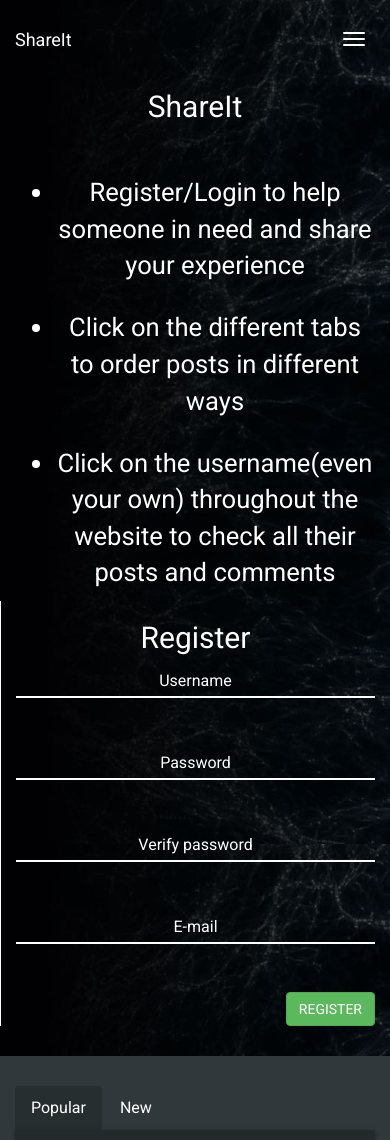
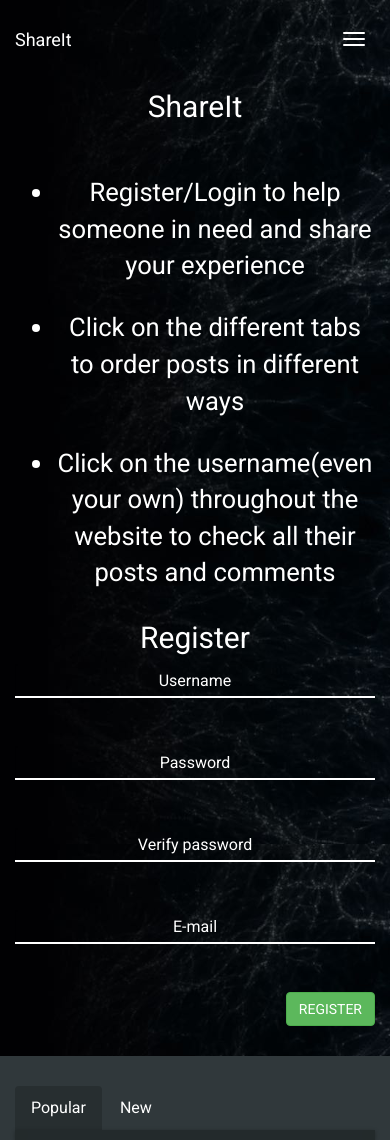
Before and after one commit to PeterAkaJohn/Blog, a Python web app: template templates/front.html in a window 390 px wide. Run offline with Jinja, Linux system fonts and the light colour scheme; the template is opened without the code that fills it, so the values that code supplies are empty.

Commit message:
final commits, fixes to style not rendering properly on smartphones

```diff
--- a/static/css/fixes-for-different-screens.css
+++ b/static/css/fixes-for-different-screens.css
@@ -31,6 +31,10 @@
     margin-left: 0;
   }
 
+  .register-section {
+    border: none;
+  }
+
   .user-action {
     padding: 0 !important;
   }
--- a/static/css/main.css
+++ b/static/css/main.css
@@ -52,7 +52,6 @@ hr {
 .tab-effect:after {
     right: 10px;
     left: auto;
-    transform: skew(8deg) rotate(3deg);
 }
 
 .nav-tabs>li>a {
```
